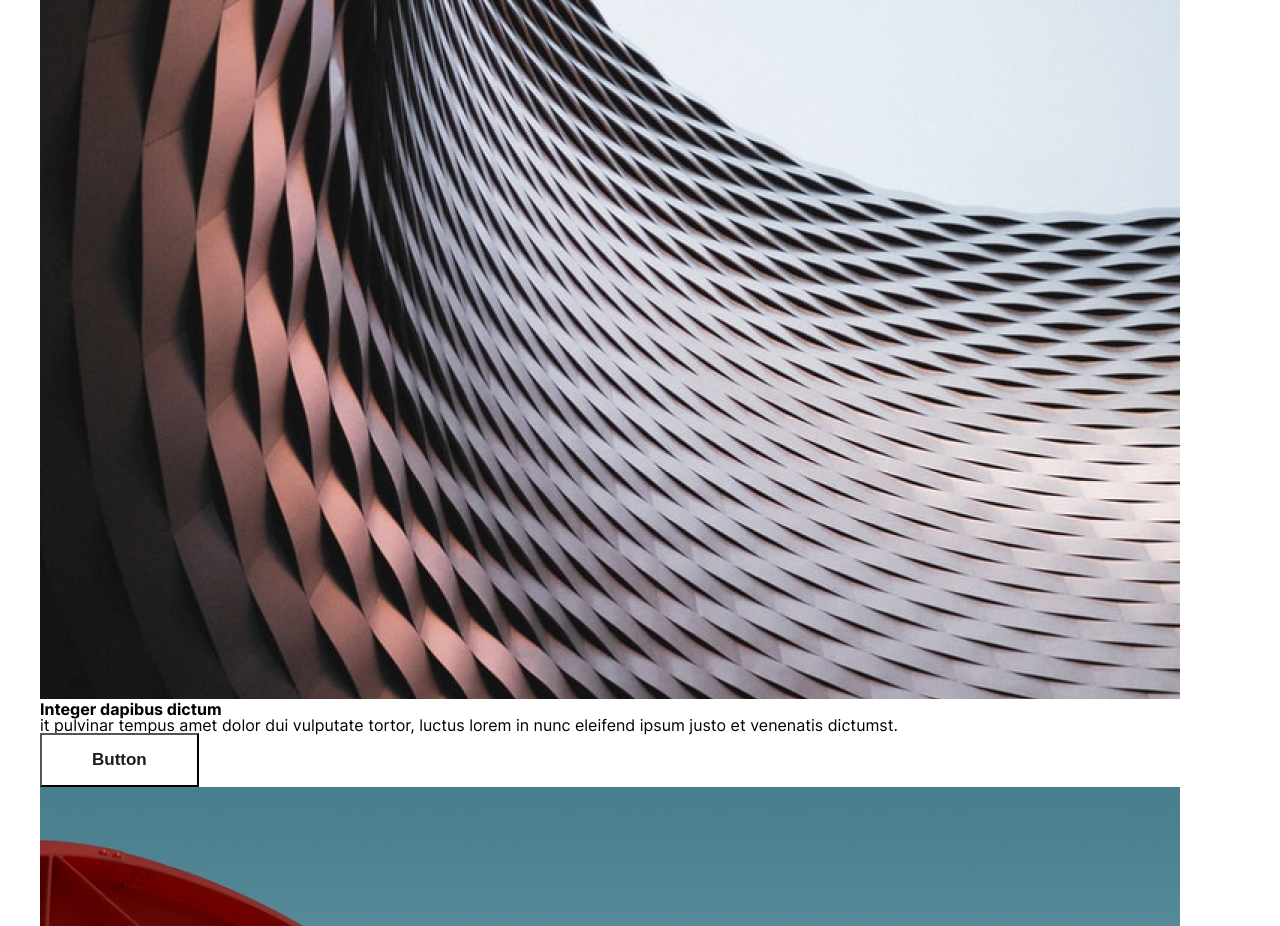
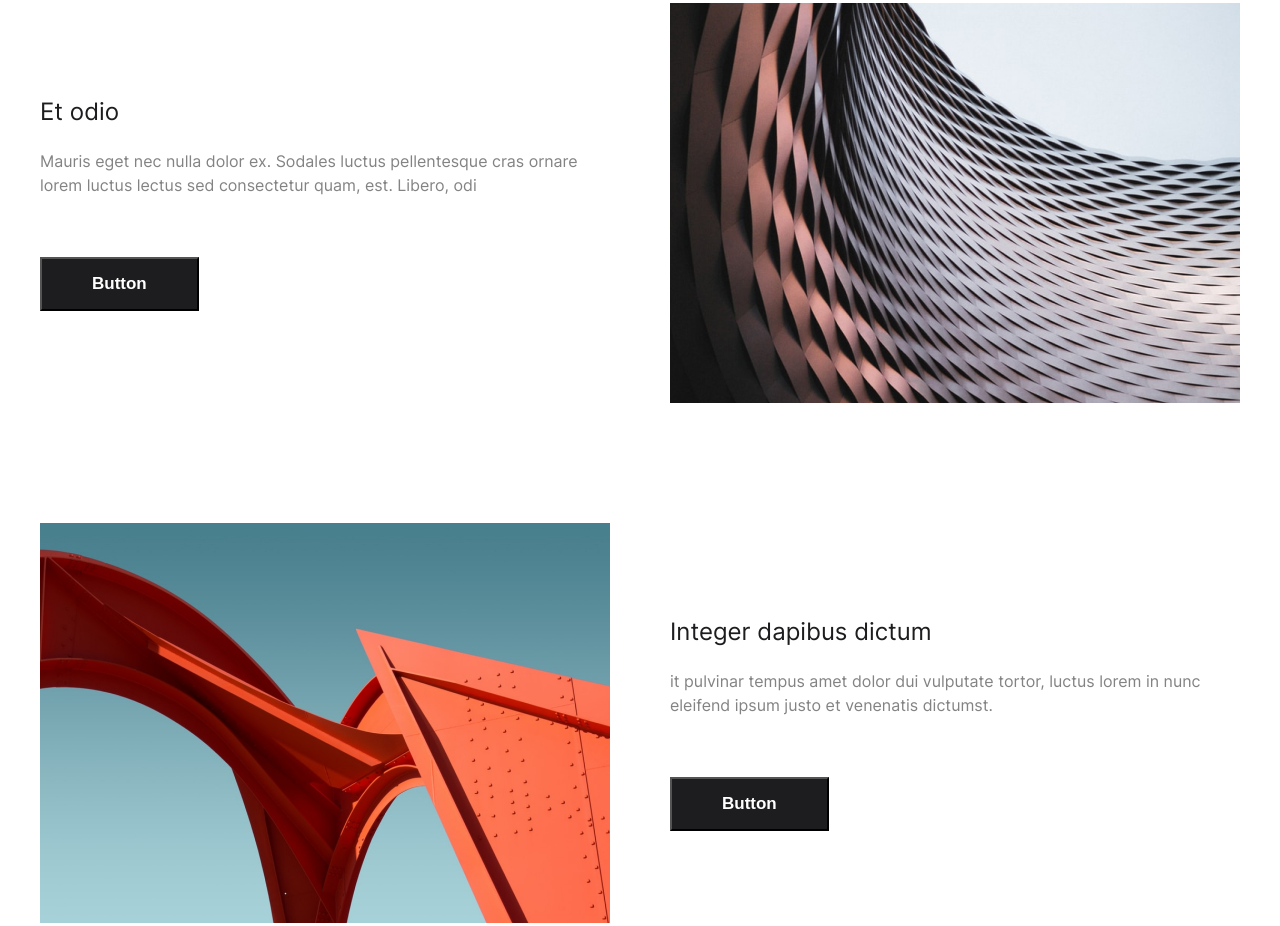
Before and after one commit to korsikanec2691/MaxGraph8, a plain HTML site: page start/index.html in a window 1280 px wide. Shown: the part 2539-3465 px from the top of the page. Drawn offline with nearby package versions, Linux system fonts and the light colour scheme; a web font is replaced by a local one.

Commit message:
update: стилизация секции portfolio

```diff
--- a/start/css/style.css
+++ b/start/css/style.css
@@ -205,8 +205,12 @@ body {
 
 /* ----- hero end -----  */
 
+/* -------------------  */
 
-.btn--light {}
+.btn--light {
+    color: var(--color-dark);
+    background-color: var(--color-white);
+}
 
 .btn {
     font-size: 17px;
@@ -219,11 +223,18 @@ body {
     padding: 15px 50px;
 }
 
+.btn--dark {
+    color: var(--color-white);
+    background-color: var(--color-dark);
+}
+
 .grid {
     display: grid;
     grid-template-columns: repeat(2, 1fr);
     column-gap: 60px;
 }
+
+/* -------------------  */
 
 
 /* ----- about start -----  */
@@ -233,10 +244,6 @@ body {
     padding-top: 190px;
     margin-bottom: 190px;
 }
-
-.about__col {}
-
-.about__list {}
 
 .about__item:not(:last-child) {
     margin-bottom: 60px;
@@ -293,6 +300,7 @@ body {
     height: 100%;
     height: 630px;
     object-fit: cover;
+    margin-bottom: 190px;
 }
 
 .about__play {
@@ -303,12 +311,14 @@ body {
     left: 50%;
     transform: translate(-50%, -50%);
 }
+
 .about__play svg {
     display: block;
     width: 100%;
     height: 100%;
     object-fit: cover;
 }
+
 .about__play-hiden {
     display: none;
 }
@@ -322,19 +332,51 @@ body {
 
 .portfolio__list {}
 
-.portfolio-item {}
+.portfolio-item:not(:last-child) {
+    margin-bottom: 120px;
+}
 
-.portfolio-item__col {}
+.portfolio-item__col {
+    display: flex;
+    flex-direction: column;
+    justify-content: center;
+    align-items: flex-start;
+}
 
-.portfolio-item__title {}
+.portfolio-item__title {
+    font-size: 24px;
+    font-style: normal;
+    font-weight: 400;
+    line-height: 140%;
+    color: var(--color-dark);
+    margin-bottom: 20px;
+}
 
-.portfolio-item__descr {}
+.portfolio-item__descr {
+    font-size: 16px;
+    font-style: normal;
+    font-weight: 400;
+    line-height: 150%;
+    color: var(--color-grey);
+    margin-bottom: 60px;
+}
 
-.btn--dark {}
+.portfolio-item__image {
+}
 
-.portfolio-item__image {}
+.portfolio-item--reverse {
+    margin-bottom: 190px;
+    /* align-items: center; */
 
-.portfolio-item--reverse {}
+}
+
+.portfolio-item--reverse .portfolio-item__col:first-child {
+    order: 2;
+}
+
+.portfolio-item--reverse .portfolio-item__col:last-child {
+    order: 1;
+}
 
 .quote {}
 
--- a/start/index.html
+++ b/start/index.html
@@ -5,7 +5,7 @@
   <meta charset="UTF-8">
   <meta name="viewport" content="width=device-width, initial-scale=1.0">
   <meta http-equiv="X-UA-Compatible" content="ie=edge">
-  <title>MaxGraph8 1.22.36</title>
+  <title>MaxGraph8 1.29.33</title>
   <link rel="stylesheet" href="css/reset.css">
   <link rel="stylesheet" href="css/slick.css">
   <link rel="stylesheet" href="css/jquery.fancybox.css">
@@ -125,20 +125,20 @@
       <h2 class="visually-hidden">Portfolio</h2>
       <div class="container">
         <ul class="portfolio__list list__reset">
-          <li class="portfolio-item">
+          <li class="portfolio-item grid">
             <div class="portfolio-item__col">
               <h3 class="portfolio-item__title">Et odio</h3>
               <p class="portfolio-item__descr">
                 Mauris eget nec nulla dolor&nbsp;ex. Sodales luctus pellentesque cras ornare lorem luctus lectus sed
                 consectetur quam, est. Libero, odi
               </p>
-              <button class="btn btn--dark">Button</button>
+              <button class="btn btn--dark ">Button</button>
             </div>
             <div class="portfolio-item__col">
               <img src="images/port-1.jpg" alt="portfolio Et odio" class="portfolio-item__image">
             </div>
           </li>
-          <li class="portfolio-item portfolio-item--reverse">
+          <li class="portfolio-item portfolio-item--reverse grid">
             <div class="portfolio-item__col">
               <h3 class="portfolio-item__title">Integer dapibus dictum</h3>
               <p class="portfolio-item__descr">
```
